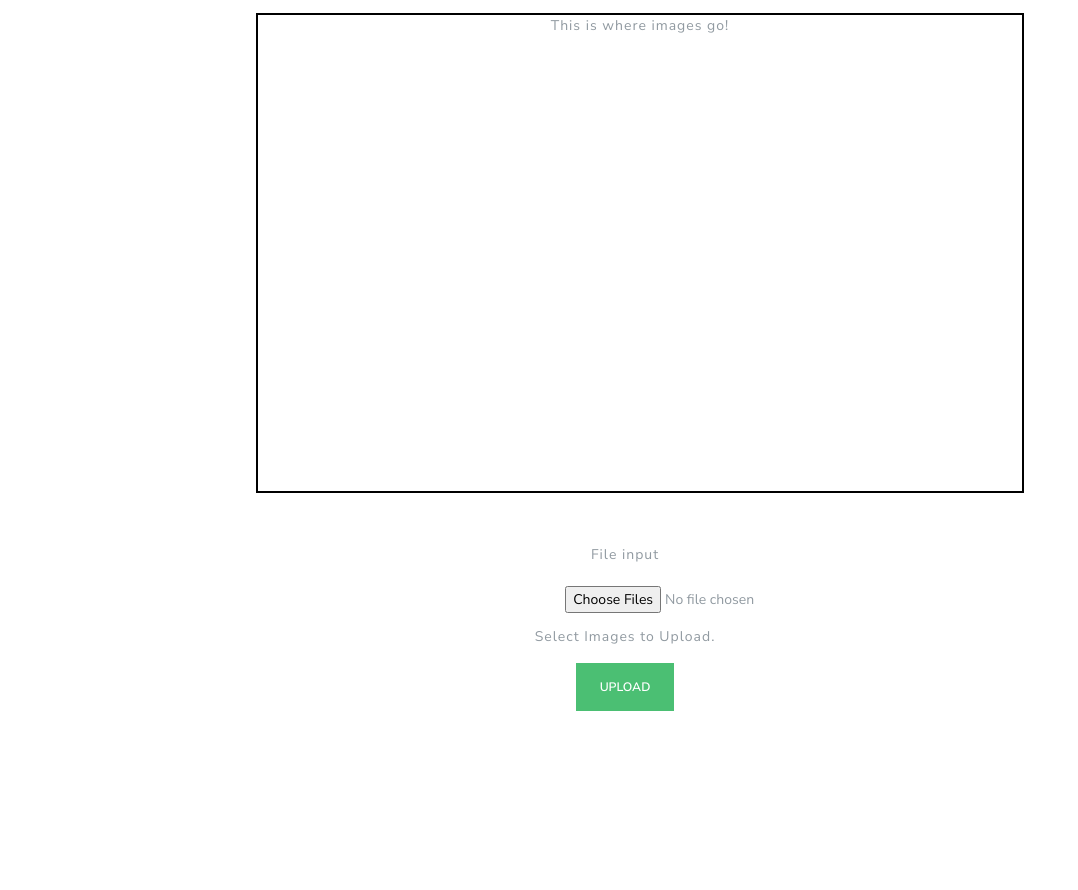
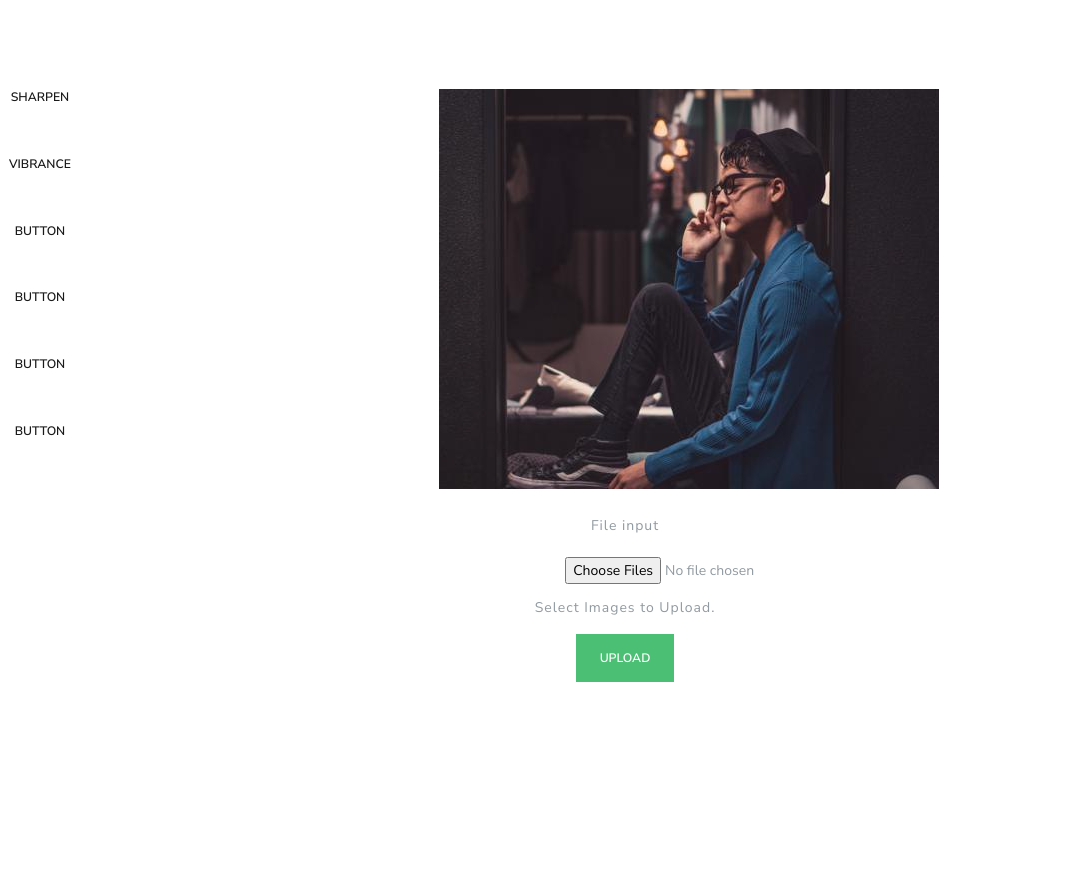
Before and after one commit to rickyxnguyen/int-1.1, a Flask app: page / in a window 1280 px wide. Shown: the part 48-938 px from the top of the page, without its empty margins (0-1078 px from the left). Before the commit the page ends 759 px from the top, so only its background shows below. Run offline with Flask 2, Linux system fonts and the light colour scheme; some libraries are stand-ins or nearby versions.

Commit message:
added filters

```diff
--- a/app.py
+++ b/app.py
@@ -2,12 +2,19 @@ from flask import Flask, render_template, redirect, url_for, send_from_directory
 from PIL import Image
 from werkzeug.utils import secure_filename
 import os
+import glob
+import matplotlib
+import matplotlib.pyplot as plt
+import skimage
+from skimage import io, filters
+import numpy as np
 
 app = Flask(__name__)
 
 APP_ROOT = os.path.dirname(os.path.abspath(__file__))
 images_directory = os.path.join(APP_ROOT, 'images')
 thumbnails_directory = os.path.join(APP_ROOT, 'thumbnails')
+
 if not os.path.isdir(images_directory):
     os.mkdir(images_directory)
 if not os.path.isdir(thumbnails_directory):
@@ -16,13 +23,9 @@ if not os.path.isdir(thumbnails_directory):
 
 @app.route('/')
 def index():
-    return render_template('index.html')
+    thumbnail_names = os.listdir('./thumbnails')
 
-
-@app.route('/gallery')
-def gallery():
-    thumbnail_names = os.listdir('./thumbnails')
-    return render_template('gallery.html', thumbnail_names=thumbnail_names)
+    return render_template('base.html', thumbnail_names=thumbnail_names)
 
 
 @app.route('/thumbnails/<filename>')
@@ -49,19 +52,26 @@ def upload():
             filename = secure_filename(filename)
             # This is to verify files are supported
             ext = os.path.splitext(filename)[1][1:].strip().lower()
-            if ext in set(['jpg', 'jpeg', 'png']):
-                print('File supported moving on...')
-            else:
+            if ext not in set(['jpg', 'jpeg', 'png']):
                 return render_template('error.html', message='Uploaded files are not supported...')
             destination = '/'.join([images_directory, filename])
             # Save original image
             upload.save(destination)
             # Save a copy of the thumbnail image
             image = Image.open(destination)
-            image.thumbnail((300, 170))
+            image.thumbnail((1200, 1200))
             image.save('/'.join([thumbnails_directory, filename]))
-        return redirect(url_for('gallery'))
+        return redirect(url_for('index'))
     return render_template('upload.html')
+
+
+@app.route('/filter/sharpen')
+def sharpen():
+    for img in os.listdir('./thumbnails'):
+        image = skimage.img_as_float(io.imread(img))
+        blurred = filters.gaussian(image, sigma=10, multichannel=True)
+        sharper = np.clip(image * 1.3 - blurred * 0.3, 0, 1.0)
+        return sharper
 
 
 if __name__ == '__main__':
--- a/static/styles.css
+++ b/static/styles.css
@@ -1,26 +1,59 @@
 .box {
-    width:60%;
-    height:60%;
-    border:2px solid #000;
-    margin:0 20% 0 20%;
+    height: 60%;
+    margin: 0 20% 0 20%;
     text-align: center;
+
+}
+
+.row {
+    text-align: center;
+    margin-top: 5%;
+    height: 50%;
+}
+
+#filters {
+    text-align: center;
+    float:left;
 }
 
 #nav {
     height: 2%;
-    margin-bottom: 1%;
 }
-#upload{
+
+#upload {
     margin-top: 2%;
     justify-content: center;
 }
-#images{
 
-    margin:1% 0 1% 13%;
+#images {
+
+    margin: 1% 0 1% 13%;
 }
-.form-group{
+
+.form-group {
     text-align: center;
 }
-#upload{
+
+#upload {
     width: 100%;
 }
+
+.thumb:hover {
+    cursor: pointer;
+}
+
+.img-div {
+    margin-bottom: 15px;
+}
+
+#gallery{
+    display: inline;
+    justify-content: center;
+    margin-left: 35%;
+
+}
+@media only screen and (max-width: 320px) {
+    .img-div {
+        width: 100%;
+    }
+}
--- a/templates/base.html
+++ b/templates/base.html
@@ -14,15 +14,23 @@
     <nav class="navbar navbar-expand-lg" id="nav">
         <a class="navbar-brand" href="{{ url_for('index') }}">X Editor</a>
     </nav>
-
-    <div class='box'>This is where images go!</div>
-
+    <div class='row'>
+        <div class="btn-group-vertical" data-toggle="buttons" id='filters'>
+            <button type="button" class="btn btn-secondary"><a href='/filter/sharpen'>Sharpen</a></button>
+            <button type="button" class="btn btn-secondary">Vibrance</button>
+            <button type="button" class="btn btn-secondary">Button</button>
+            <button type="button" class="btn btn-secondary">Button</button>
+            <button type="button" class="btn btn-secondary">Button</button>
+            <button type="button" class="btn btn-secondary">Button</button>
+        </div>
+        <div class='box'>{%include 'gallery.html'%}</div>
+    </div>
     {%block content%}
 
     {%endblock%}
 
     <div class="row" id='upload'>
-        <form action="{{ url_for('upload') }}" method="POST" enctype="multipart/form-data" id = 'upload' >
+        <form action="{{ url_for('upload') }}" method="POST" enctype="multipart/form-data" id='upload'>
             <div class="form-group">
                 <label for="images" id='image-upload'>File input</label>
                 <div id='images'>
--- /dev/null
+++ b/templates/gallery.html
@@ -0,0 +1,18 @@
+{% if thumbnail_names %}
+<div class="row">
+    {% for thumbnail_name in thumbnail_names %}
+    <div class="col-md-6 img-div" >
+        <img src="{{url_for('thumbnails', filename=thumbnail_name)}}" class="img-responsive thumb" data-toggle="modal"
+            data-target="#image{{ loop.index0 }}" id = 'gallery'     />
+        <div class="modal fade" id="image{{ loop.index0 }}" tabindex="-1" role="dialog"
+            aria-labelledby="image{{ loop.index0 }}ModalLabel">
+            <div class="modal-dialog modal-lg">
+                <div class="modal-content">
+                    <img src="{{url_for('images', filename=thumbnail_name)}}" class="img-responsive" />
+                </div>
+            </div>
+        </div>
+    </div>
+    {% endfor %}
+</div>
+{% endif %}
--- a/templates/index.html
+++ /dev/null
@@ -1,2 +0,0 @@
-{%extends 'base.html'%}
-<div class='box'>This is where images go!</div>
```
Also changed, not shown: filters.py (added, +47 -0 lines), templates/error.html (added, +10 -0 lines), thumbnails/DSC00532.jpg (added), 3 other files.
